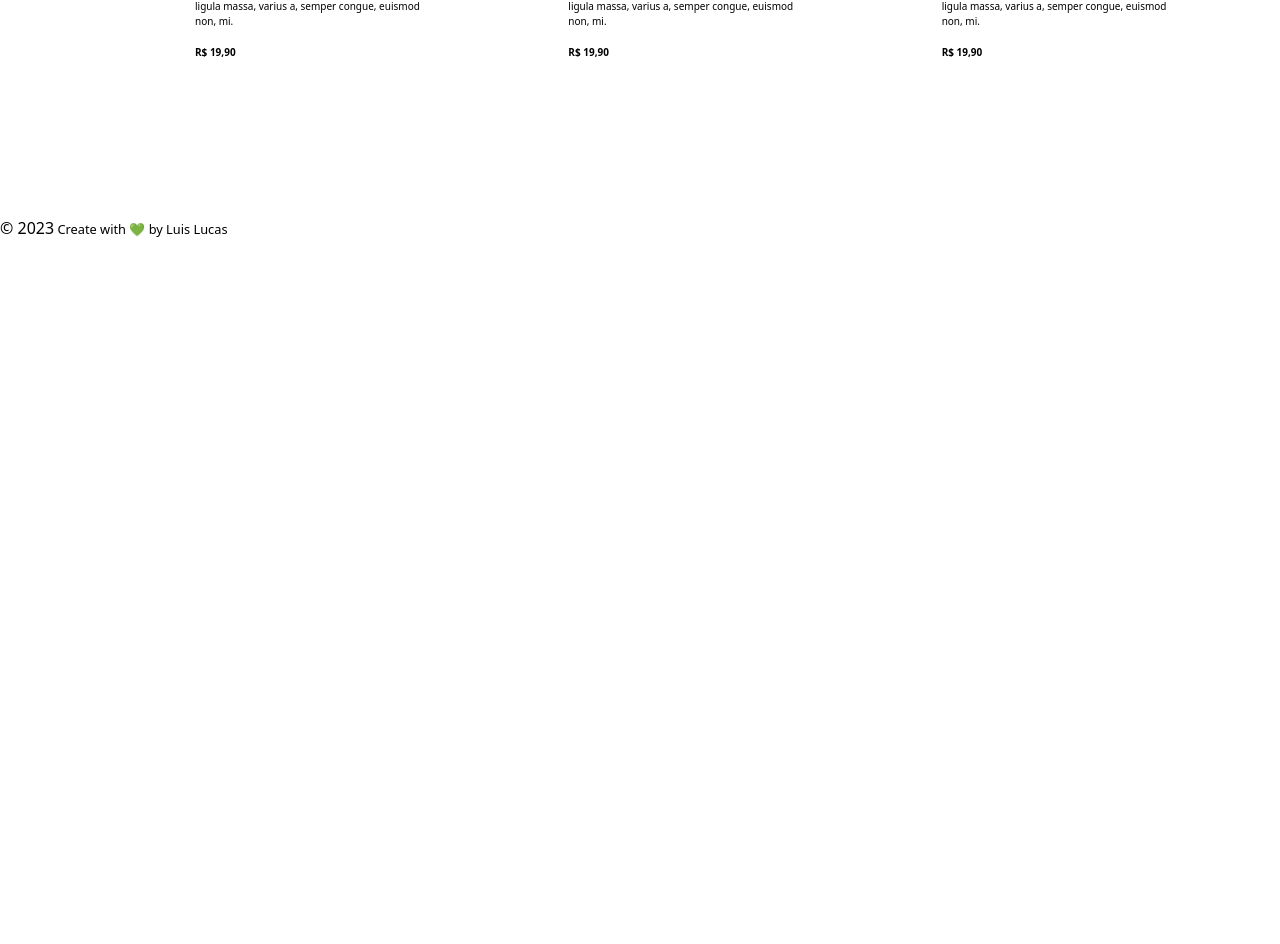
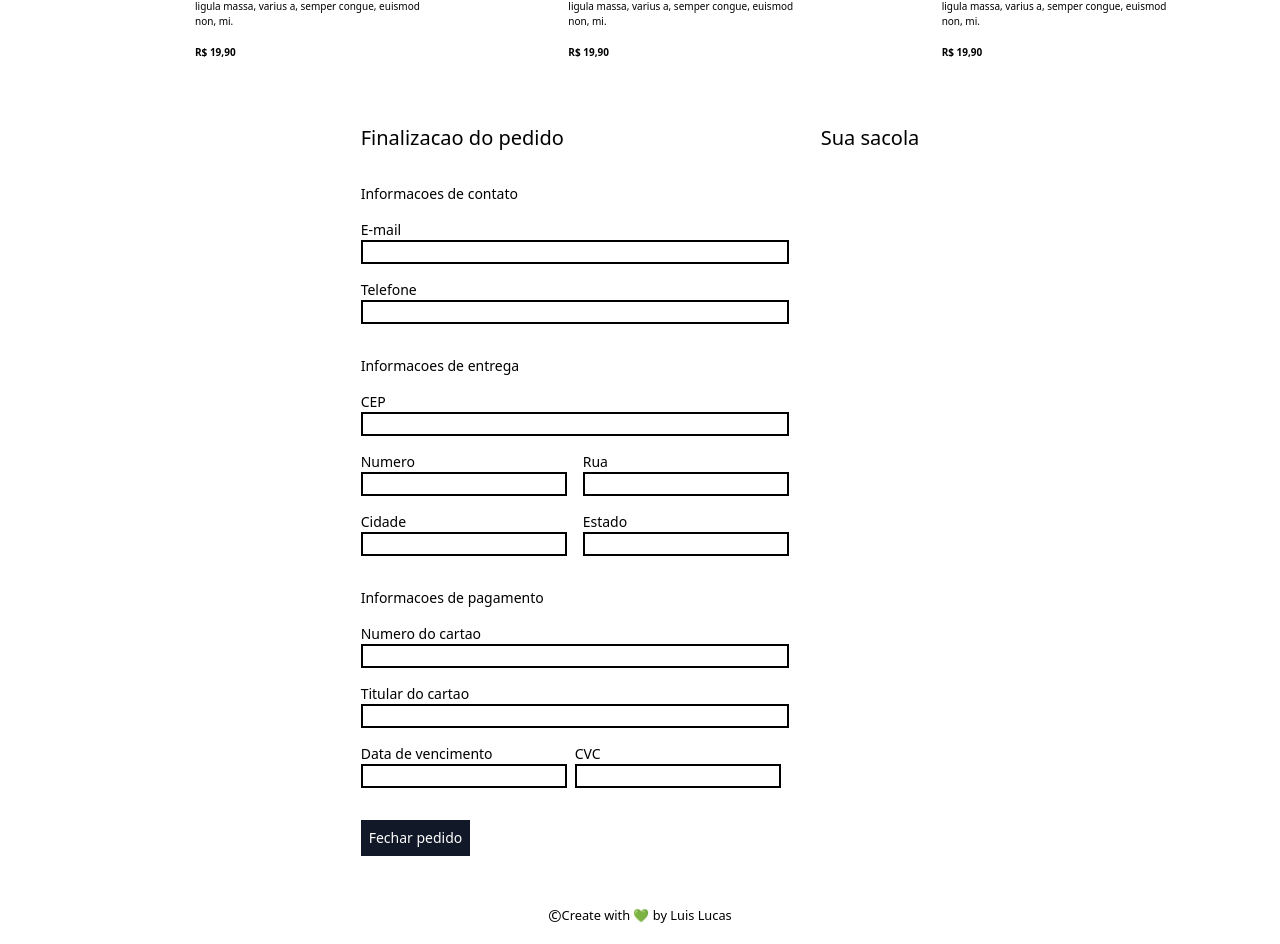
Before and after one commit to LuisSempre/chico-rei, a Vue app: page / in a window 1280 px wide. Shown: the part 656-1600 px from the top of the page. Before the commit the page ends 896 px from the top, so only its background shows below. Built offline with nearby package versions, Linux system fonts and the light colour scheme.

Commit message:
Create Form Component

```diff
--- a/index.html
+++ b/index.html
@@ -4,7 +4,7 @@
     <meta charset="UTF-8" />
     <link rel="icon" type="image/svg+xml" href="/vite.svg" />
     <meta name="viewport" content="width=device-width, initial-scale=1.0" />
-    <title>Vite + Vue</title>
+    <title>Chico Rei</title>
   </head>
   <body>
     <div id="app"></div>
--- a/package.json
+++ b/package.json
@@ -1,7 +1,8 @@
 {
   "name": "chico-rei",
+  "author": "Luis Lucas <luis.silva@viannasempre.com.br>",
   "private": true,
-  "version": "0.0.0",
+  "version": "1.0.0",
   "type": "module",
   "scripts": {
     "dev": "vite",
@@ -11,6 +12,7 @@
   "dependencies": {
     "@headlessui/vue": "^1.7.13",
     "@heroicons/vue": "^2.0.17",
+    "cep-promise": "^4.4.0",
     "vue": "^3.2.47"
   },
   "devDependencies": {
--- a/src/App.vue
+++ b/src/App.vue
@@ -1,5 +1,7 @@
 <script setup>
+
 import Footer from "./components/Footer.vue";
+import Form from "./components/Form.vue";
 import Menu from "./components/Menu.vue";
 import Tshirts from "./components/Tshirts.vue";
 </script>
@@ -7,7 +9,8 @@ import Tshirts from "./components/Tshirts.vue";
 <template>
   <Menu />
   <Tshirts />
-  <Footer/>
+  <Form />
+  <Footer />
 </template>
 
 <style scoped></style>
--- /dev/null
+++ b/src/components/Cep.vue
@@ -0,0 +1,101 @@
+<template>
+  <div class="flex flex-col max-w-6xl mx-auto justify-center items-center">
+    <div class="space-y-4">
+      <p>Informacoes de entrega</p>
+      <div class="flex flex-col">
+        <label for="cep">CEP</label>
+        <input
+          class="border-2 border-black"
+          type="text"
+          id="cep"
+          name="cep"
+          v-model="cep"
+        />
+      </div>
+      <div class="flex gap-4">
+        <div class="flex flex-col">
+          <label for="streetNumber">Numero</label>
+          <input
+            class="border-2 border-black"
+            type="text"
+            id="streetNumber"
+            name="streetNumber"
+            v-model="streetNumber"
+          />
+        </div>
+        <div class="flex flex-col">
+          <label for="streetName">Rua</label>
+          <input
+            class="border-2 border-black"
+            type="text"
+            id="streetName"
+            name="streetName"
+            v-model="streetName"
+          />
+        </div>
+      </div>
+      <div class="flex gap-4">
+        <div class="flex flex-col">
+          <label for="city">Cidade</label>
+          <input
+            class="border-2 border-black"
+            type="text"
+            id="city"
+            name="city"
+            v-model="city"
+          />
+        </div>
+        <div class="flex flex-col">
+          <label for="state">Estado</label>
+          <input
+            class="border-2 border-black"
+            type="text"
+            id="state"
+            name="state"
+            v-model="state"
+          />
+        </div>
+      </div>
+    </div>
+  </div>
+</template>
+<script>
+import cepPromise from "cep-promise";
+
+export default {
+  data() {
+    return {
+      cep: "",
+      streetNumber: "",
+      streetName: "",
+      neighborhood: "",
+      city: "",
+      state: "",
+    };
+  },
+  methods: {
+    fetchAddressInfo() {
+      const cep = this.cep.replace(/\D/g, "");
+      cepPromise(cep)
+        .then((address) => {
+          const [streetName, streetNumber] = address.street.split(", ");
+          this.streetNumber = streetNumber;
+          this.streetName = streetName;
+          this.neighborhood = address.neighborhood;
+          this.city = address.city;
+          this.state = address.state;
+        })
+        .catch((error) => {
+          console.log(error);
+        });
+    },
+  },
+  watch: {
+    cep(newCep) {
+      if (newCep.length === 8) {
+        this.fetchAddressInfo();
+      }
+    },
+  },
+};
+</script>
--- a/src/components/Footer.vue
+++ b/src/components/Footer.vue
@@ -1,18 +1,9 @@
 <template>
-  <footer>
-    &copy; <span>{{ currentYear }}</span>
+  <footer class="flex justify-center items-center max-w-6xl mx-auto p-4">
+    &copy;
     <small>
-      Create with 💚 by <a href="https://github.com/LuisSempre">Luis Lucas</a>
+      Create with 💚 by
+      <a href="https://github.com/LuisSempre">Luis Lucas</a>
     </small>
   </footer>
 </template>
-
-<script>
-export default {
-  data() {
-    return {
-      currentYear: new Date().getFullYear(),
-    };
-  },
-};
-</script>
--- /dev/null
+++ b/src/components/Form.vue
@@ -0,0 +1,51 @@
+<template>
+  <div
+    class="flex flex-row h-full max-w-6xl mx-auto justify-center gap-8 py-8 text-sm"
+  >
+    <div>
+      <form>
+        <h1 class="text-xl">Finalizacao do pedido</h1>
+        <div class="space-y-4 my-8">
+          <p>Informacoes de contato</p>
+          <div class="flex flex-col">
+            <label for="">E-mail</label>
+            <input type="email" class="border-2 border-black" />
+          </div>
+          <div class="flex flex-col">
+            <label for="">Telefone</label>
+            <input type="number" class="border-2 border-black" />
+          </div>
+        </div>
+        <Cep />
+        <div class="space-y-4 my-8">
+          <p>Informacoes de pagamento</p>
+          <div class="flex flex-col">
+            <label for="">Numero do cartao</label>
+            <input type="number" class="border-2 border-black" />
+          </div>
+          <div class="flex flex-col">
+            <label for="">Titular do cartao</label>
+            <input type="number" class="border-2 border-black" />
+          </div>
+          <div class="flex gap-2">
+            <div class="flex flex-col">
+              <label for="">Data de vencimento</label>
+              <input type="number" class="border-2 border-black" />
+            </div>
+            <div class="flex flex-col">
+              <label for="">CVC</label>
+              <input type="number" class="border-2 border-black" />
+            </div>
+          </div>
+        </div>
+      </form>
+      <button class="bg-gray-900 text-white p-2">Fechar pedido</button>
+    </div>
+    <div class="text-xl">
+      <p>Sua sacola</p>
+    </div>
+  </div>
+</template>
+<script setup>
+import Cep from "./Cep.vue";
+</script>
--- a/src/components/Tshirts.vue
+++ b/src/components/Tshirts.vue
@@ -1,9 +1,9 @@
 <template>
-  <div class="max-w-6xl mx-auto p-8 justify-center items-center h-screen">
+  <div class="max-w-6xl mx-auto p-8 justify-center items-center h-full">
     <h1 class="text-center py-8 font-bold text-xl">Camisetas</h1>
     <ul role="list" class="grid grid-cols-2 gap-8 md:grid-cols-3">
       <li v-for="file in files" :key="file.source" class="relative">
-        <div class="flex flex-col md:flex-row gap-4">
+        <div class="flex flex-col lg:flex-row gap-4">
           <div>
             <img :src="file.source" alt="" class="w-62" />
           </div>
```
Also changed, not shown: 1 other file (tests, documents, lock files or other folders).
